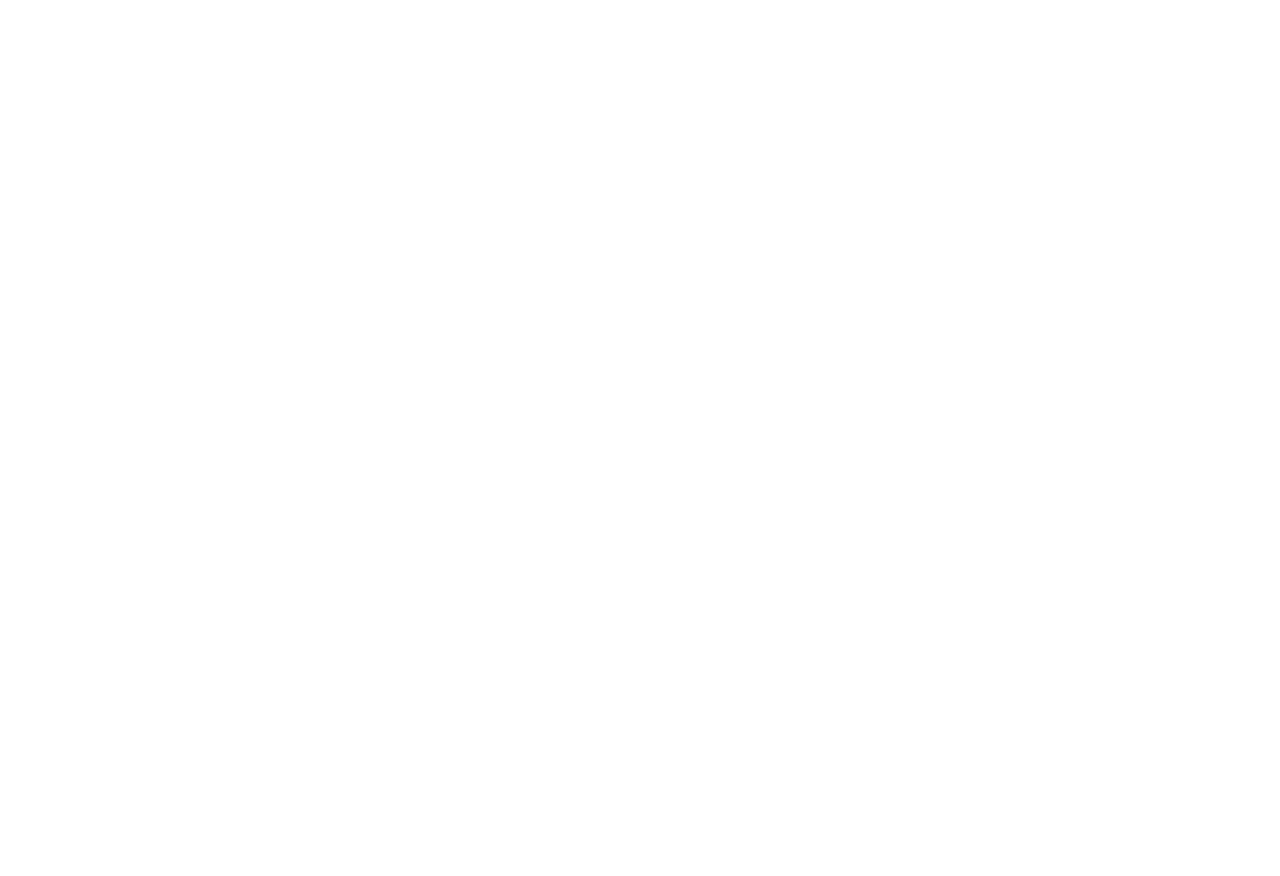
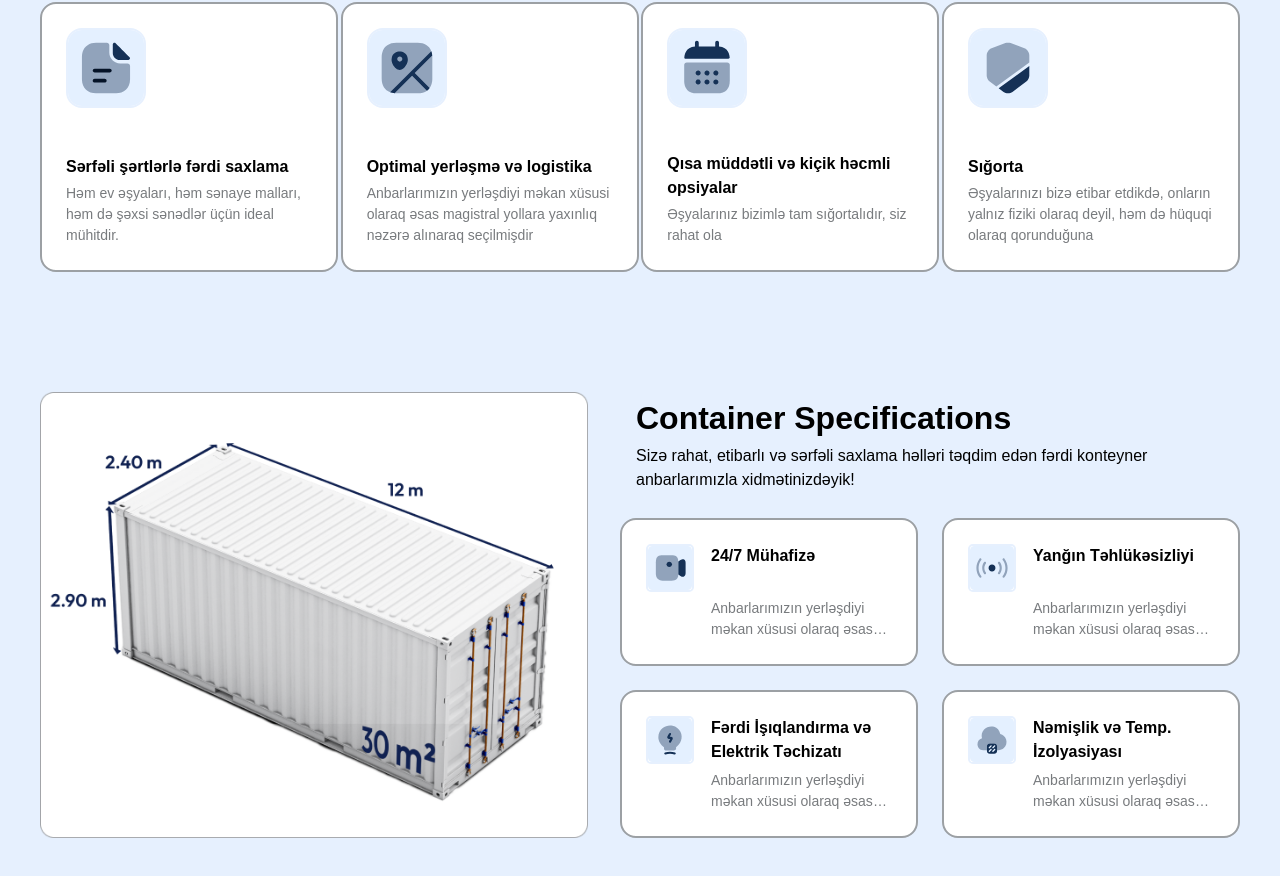
Before and after one commit to NeoNae27/anbar-site, a Next.js app: page / in a window 1280 px wide. Shown: the part 1474-2350 px from the top of the page. Before the commit the page ends 1300 px from the top, so only its background shows below. Built offline with nearby package versions, Linux system fonts and the light colour scheme.

Commit message:
Create advantages section

```diff
--- a/src/app/page.js
+++ b/src/app/page.js
@@ -2,6 +2,8 @@ import { DefaultButton, PlusButton } from "@/components/Button/buttons.js";
 import Header from "@/layout/Header/Header.jsx";
 import Banner from "@/layout/Banner/Banner.jsx";
 import About from "@/layout/About/About.jsx";
+import Advantages from "@/layout/Advantages/Advantages.jsx";
+import ContainerSpecification from "@/layout/ContainerSpecifications/ContainerSpecification";
 import "./style.css";
 
 export default function Page() {
@@ -10,10 +12,8 @@ export default function Page() {
       <Header></Header>
       <Banner></Banner>
       <About></About>
-
-      {/* <PlusButton></PlusButton>
-      <DefaultButton label="Label" size="buttonLarge"></DefaultButton>
-      <h1>Hi</h1> */}
+      <Advantages></Advantages>
+      <ContainerSpecification></ContainerSpecification>
     </>
   );
 }
--- /dev/null
+++ b/src/layout/Advantages/Advantages.jsx
@@ -0,0 +1,52 @@
+"use client";
+import "./Advantages.scss";
+import DefaultCard from "@/components/Cards/DefaultCard/DefaultCard";
+import SmallCard from "@/components/Cards/SmallCard/SmallCard.jsx";
+
+export default function Advantages() {
+  const AdvantagesList = [
+    {
+      icon: "/icons/adv/doc.svg",
+      title: "Sərfəli şərtlərlə fərdi saxlama",
+      description:
+        "Həm ev əşyaları, həm sənaye malları, həm də şəxsi sənədlər üçün ideal mühitdir.",
+    },
+    {
+      icon: "/icons/adv/map.svg",
+      title: "Optimal yerləşmə və logistika",
+      description:
+        "Anbarlarımızın yerləşdiyi məkan xüsusi olaraq əsas magistral yollara yaxınlıq nəzərə alınaraq seçilmişdir",
+    },
+    {
+      icon: "/icons/adv/calenda.svg",
+      title: "Qısa müddətli və kiçik həcmli opsiyalar",
+      description: "Əşyalarınız bizimlə tam sığortalıdır, siz rahat ola ",
+    },
+    {
+      icon: "/icons/adv/shield.svg",
+      title: "Sığorta ",
+      description:
+        "Əşyalarınızı bizə etibar etdikdə, onların yalnız fiziki olaraq deyil, həm də hüquqi olaraq qorunduğuna",
+    },
+  ];
+
+  return (
+    <div className="advantages">
+      <div className="advantages-container">
+        <div className="advantages-header">
+          <h2 className="advantages-title">Üstünlüklərimiz</h2>
+        </div>
+        <div className="advantages-cards">
+          {AdvantagesList.map((advantage) => (
+            <DefaultCard
+              key={advantage.title}
+              icon={advantage.icon}
+              title={advantage.title}
+              description={advantage.description}
+            ></DefaultCard>
+          ))}
+        </div>
+      </div>
+    </div>
+  );
+}
--- /dev/null
+++ b/src/layout/Advantages/Advantages.scss
@@ -0,0 +1,29 @@
+.advantages {
+  display: flex;
+  justify-content: center;
+  align-items: center;
+  flex-direction: column;
+  width: 100%;
+  padding: 40px;
+  background-color: var(--color-first-100);
+
+  .advantages-container {
+    display: flex;
+    width: 100%;
+    max-width: 1280px;
+    flex-direction: column;
+    padding: 40px 0px;
+    gap: 32px;
+    justify-content: space-between;
+
+    h2 {
+        padding-left: 40px;
+    }
+
+    .advantages-cards {
+      display: flex;
+      flex-direction: row;
+      justify-content: space-between;
+    }
+  }
+}
--- a/src/layout/Banner/Banner.scss
+++ b/src/layout/Banner/Banner.scss
@@ -1,6 +1,6 @@
 .banner {
   display: flex;
-  background: var(--color-gray-100);
+  background: var(--color-first-100);
   padding: 0px 40px;
   padding-bottom: 80px;
   justify-content: center;
--- /dev/null
+++ b/src/layout/ContainerSpecifications/ContainerSpecification.jsx
@@ -0,0 +1,68 @@
+import Image from "next/image";
+import SmallCard from "@/components/Cards/SmallCard/SmallCard";
+import "./ContainerSpecification.scss";
+
+export default function ContainerSpecification() {
+  const ContainerSpecList = [
+    {
+      icon: "/icons/container/camera.svg",
+      title: `24/7 \n Mühafizə`,
+      description:
+        "Anbarlarımızın yerləşdiyi məkan xüsusi olaraq əsas magistral yollara yaxınlıq nəzərə alınaraq seçilmişdir",
+    },
+    {
+      icon: "/icons/container/fire.svg",
+      title: "Yanğın Təhlükəsizliyi",
+      description:
+        "Anbarlarımızın yerləşdiyi məkan xüsusi olaraq əsas magistral yollara yaxınlıq nəzərə alınaraq seçilmişdir",
+    },
+    {
+      icon: "/icons/container/bulb.svg",
+      title: "Fərdi İşıqlandırma və Elektrik Təchizatı",
+      description:
+        "Anbarlarımızın yerləşdiyi məkan xüsusi olaraq əsas magistral yollara yaxınlıq nəzərə alınaraq seçilmişdir",
+    },
+    {
+      icon: "/icons/container/rain.svg",
+      title: "Nəmişlik və Temp. İzolyasiyası",
+      description:
+        "Anbarlarımızın yerləşdiyi məkan xüsusi olaraq əsas magistral yollara yaxınlıq nəzərə alınaraq seçilmişdir",
+    },
+  ];
+
+  return (
+    <div className="CS">
+      <span className="CS-container">
+        <span className="CSimage-wrapper">
+          <Image
+            src="/imgs/ContainerSizeImg.png"
+            alt="Container Specification"
+            unoptimized
+            width={624}
+            height={508}
+          />
+        </span>
+        <span className="CS-text">
+          <span className="CS-header">
+            <h4 className="CS-title">Container Specifications</h4>
+            <p className="CS-description body1">
+              Sizə rahat, etibarlı və sərfəli saxlama həlləri təqdim edən fərdi
+              konteyner anbarlarımızla xidmətinizdəyik!
+            </p>
+          </span>
+
+          <span className="CS-cards">
+            {ContainerSpecList.map((spec) => (
+              <SmallCard
+                key={spec.title}
+                icon={spec.icon}
+                title={spec.title}
+                description={spec.description}
+              ></SmallCard>
+            ))}
+          </span>
+        </span>
+      </span>
+    </div>
+  );
+}
--- /dev/null
+++ b/src/layout/ContainerSpecifications/ContainerSpecification.scss
@@ -0,0 +1,44 @@
+.CS {
+  display: flex;
+  justify-content: center;
+  align-items: center;
+  flex-direction: column;
+  width: 100%;
+  padding: 40px;
+  background-color: var(--color-first-100);
+
+  .CS-container {
+    display: flex;
+    width: 100%;
+    max-width: 1280px;
+    flex-direction: row;
+    gap: 32px;
+    justify-content: space-between;
+
+    .CS-text {
+      display: flex;
+      flex-direction: column;
+      justify-content: space-between;
+    }
+
+    .CS-header {
+      padding: 0px 16px;
+
+      .CS-description {
+        max-width: 579px;
+        height: auto;
+      }
+    }
+
+    .CS-cards {
+      display: grid;
+      grid-template-columns: 1fr 1fr; // две колонки одинаковой ширины
+      grid-template-rows: 1fr 1fr; // две строки (создаются автоматически, если 4 элемента)
+      gap: 24px; // расстояние между карточками
+      width: 100%;
+      // при необходимости ограничь max-width
+      // max-width: 900px;
+      // margin: 0 auto;
+    }
+  }
+}
--- a/src/layout/Header/Header.scss
+++ b/src/layout/Header/Header.scss
@@ -1,7 +1,7 @@
 .header {
   display: flex;
   height: 144px;
-  background-color: var(--color-gray-100);
+  background-color: var(--color-first-100);
   align-items: center;
   justify-content: space-around;
   padding: 32px 40px;
--- a/src/styles/_colors.scss
+++ b/src/styles/_colors.scss
@@ -4,7 +4,7 @@
   --color-base-black: #000000;
 
   /* First Colors */
-  --color-first-100: #e4f0ff;
+  --color-first-100: #E6F0FE;
   --color-first-200: #99cbff;
   --color-first-300: #09a8f9;
   --color-first-400: #0581c1;
@@ -13,13 +13,13 @@
   --color-first-700: #001a2c;
 
   /* Second Colors */
-  --color-first-100: #dfe7fb;
-  --color-first-200: #a6bff3;
-  --color-first-300: #6499ec;
-  --color-first-400: #3b74c1;
-  --color-first-500: #27528a;
-  --color-first-600: #153156;
-  --color-first-700: #051327;
+  --color-second-100: #dfe7fb;
+  --color-second-200: #a6bff3;
+  --color-second-300: #6499ec;
+  --color-second-400: #3b74c1;
+  --color-second-500: #27528a;
+  --color-second-600: #153156;
+  --color-second-700: #051327;
 
   /* Gray Colors */
   --color-gray-100: #eeeff0;
```
Also changed, not shown: public/imgs/ContainerSizeImg.png (added), 1 other file (tests, documents, lock files or other folders).
